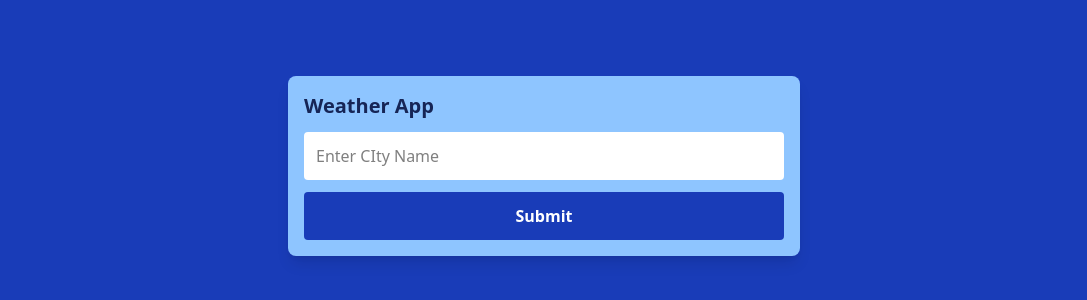
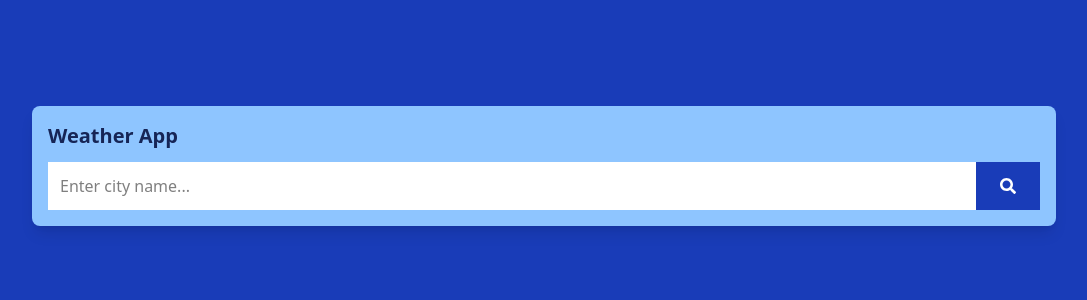
Before and after one commit to MoketeTyabekana/react-hooks, a React (Vite) app in the folder weatherapp/: page / in a window 1280 px wide. Shown: the part 234-534 px from the top of the page, without its empty margins (96-1183 px from the left). Built offline with nearby package versions, Linux system fonts and the light colour scheme; no server answers.

Commit message:
Changed the flex display to rorw and removed the focus of the input field, also wrapped the inputs inside the form.

```diff
--- a/weatherapp/src/App.jsx
+++ b/weatherapp/src/App.jsx
@@ -1,4 +1,5 @@
-import './App.css'
+import './App.css';
+import { FaSun, FaCloud, FaCloudRain, FaSnowflake, FaWind, FaSearch } from 'react-icons/fa';
 
 function App() {
 
@@ -7,12 +8,15 @@ function App() {
 
   return (
     <div className='bg-blue-800 h-screen flex justify-center items-center'>
-     <div className='bg-blue-300 p-4 rounded-lg w-2/5 grid gap-3 shadow-lg'>
+     <div className='bg-blue-300 p-4 rounded-lg w-4/5 grid gap-3 shadow-lg'>
      <h1 className='text-xl font-bold text-blue-950 text'>Weather App</h1>
-     <input type="text" placeholder='Enter CIty Name' className='p-3 w-full bg-white rounded border-none' />
-     <button className='p-3 w-full bg-blue-800 rounded border-none text-white font-bold hover:bg-blue-900'>
-      Submit
-     </button>
+
+     <form action="" className=' search-box flex flex-row '>
+     <input type="text" placeholder='Enter city name...' className='p-3 w-full bg-white  border-0 focus:outline-none focus:ring-0'  />
+ <button type='submit' className='p-3 px-6  bg-blue-800  border-none text-white font-bold hover:bg-blue-900 flex  items-center gap-2  '>
+ <FaSearch/>
+ </button>
+     </form>
      </div>
     </div>
   )
```
